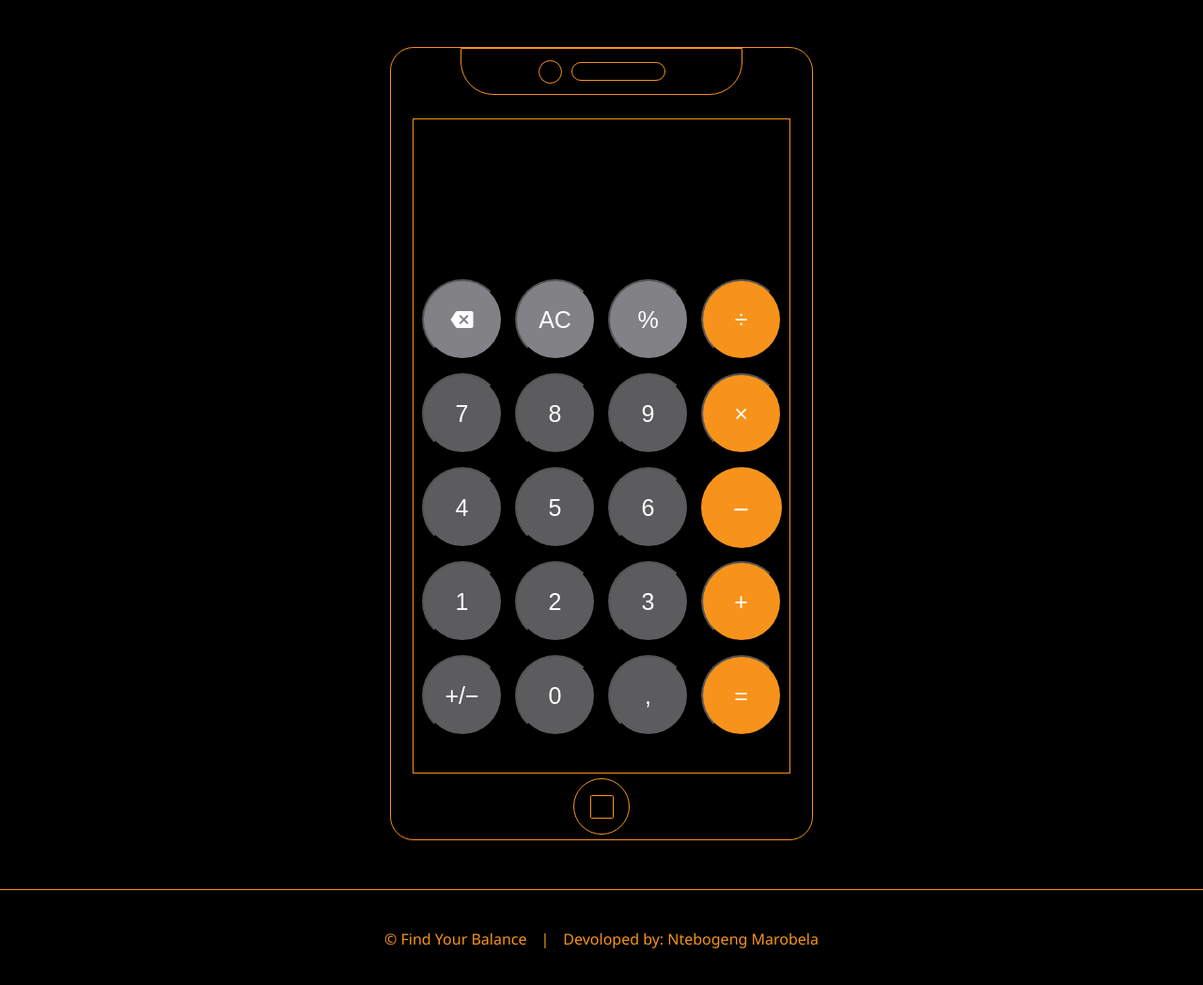
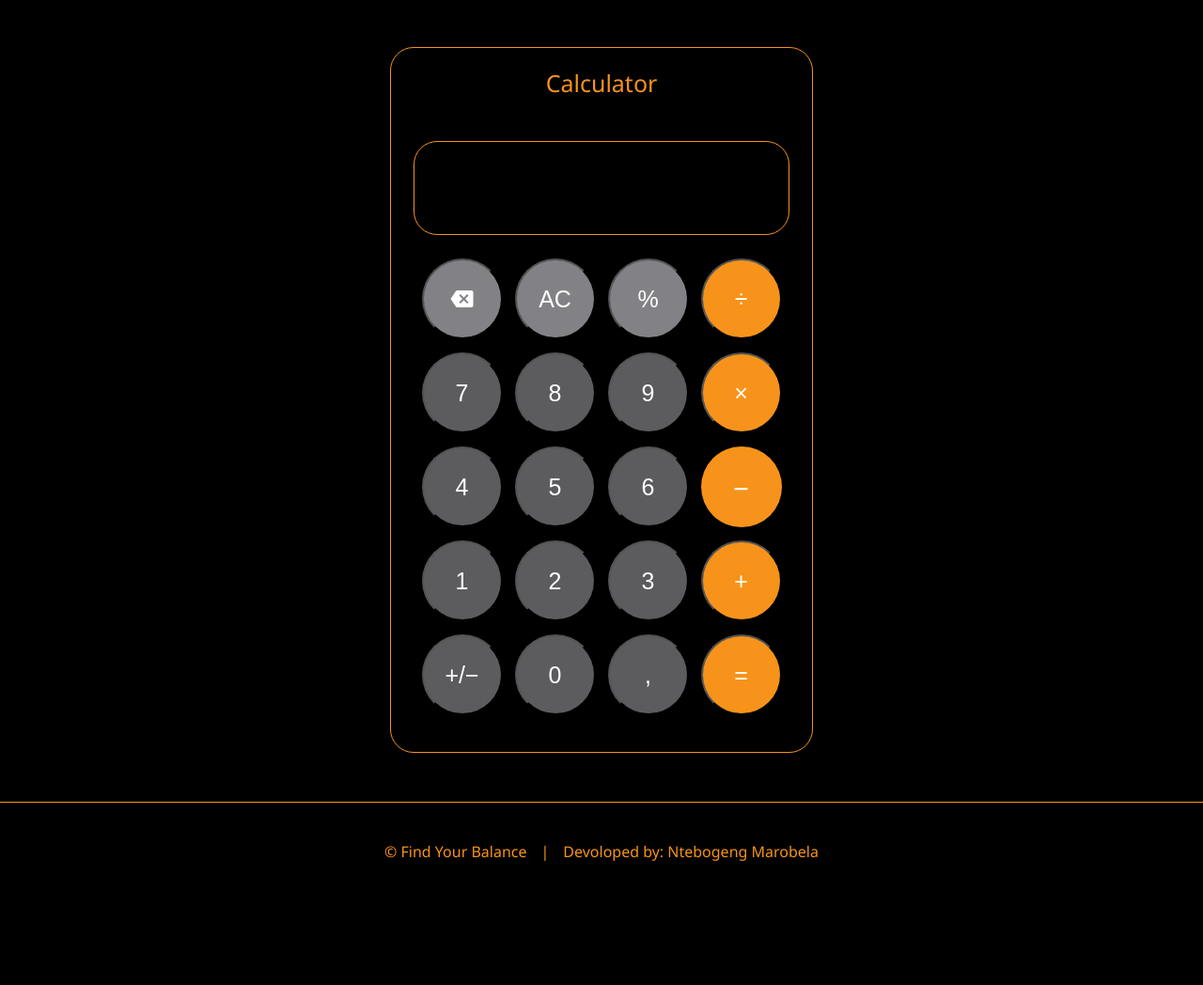
Before and after one commit to Ntebogengmarobela/fyb-ntebogeng-app, a plain HTML site: page index.html in a window 1280 px wide. Shown: the part 108-1156 px from the top of the page at 94% size. After the commit the page ends 1065 px from the top, so only its background shows below. Drawn offline with Linux system fonts and the light colour scheme.

Commit message:
changed back to standard calculator interface design

```diff
--- a/index.html
+++ b/index.html
@@ -3,7 +3,7 @@
   <head>
     <meta charset="UTF-8" />
     <meta name="viewport" content="width=device-width, initial-scale=1.0" />
-    <title>Find Your Balance</title>
+    <title>FYB | Ntebogeng Marobela</title>
     <link rel="stylesheet" href="styles.css" />
     <link
       rel="shortcut icon"
@@ -40,15 +40,9 @@
     </header>
     <main>
       <section class="calc-frame">
-        <section class="calc-notch">
-            <section class="cam">
+        <span class="calc-title">Calculator</span>
+        <input id="display" type="number" readonly class="calc-screen" />
 
-            </section>
-            <section class="speaker"></section>
-        </section>
-        <!-- <span class="calc-title">Calculator</span> -->
-         <section class="calc-square">
-            <input id="display" type="number" readonly class="calc-screen"></input>
         <section class="calc-key-sec">
           <section class="btn-row">
             <button class="btn-crcle-top">
@@ -65,7 +59,7 @@
             </button>
           </section>
           <section class="btn-row">
-                <button class="btn-crcle">
+                <button class="btn-crcle" >
                     <span class="digits">7</span>
                 </button>
                 <button class="btn-crcle">
@@ -121,85 +115,6 @@
                 </button>
             </section>
         </section>
-
-         </section>
-
-        <!-- <input id="display" type="number" readonly class="calc-screen"></input> -->
-        <!-- <section class="calc-key-sec">
-            <section class="btn-row">
-                <button class="btn-crcle-top">
-                    <i class="material-icons">backspace</i>
-                </button>
-                <button class="btn-crcle-top">
-                    <span class="digits">AC</span>
-                </button>
-                <button class="btn-crcle-top">
-                    <span class="digits">&percnt;</span>
-                </button>
-                <button class="btn-crcle-org">
-                    <span class="digits">&divide;</span>
-                </button>
-            </section>
-            <section class="btn-row">
-                <button class="btn-crcle">
-                    <span class="digits">7</span>
-                </button>
-                <button class="btn-crcle">
-                    <span class="digits">8</span>
-                </button>
-                <button class="btn-crcle">
-                    <span class="digits">9</span>
-                </button>
-                <button class="btn-crcle-org">
-                    <span class="digits">&times;</span>
-                </button>
-            </section>
-            <section class="btn-row">
-                <button class="btn-crcle">
-                    <span class="digits">4</span>
-                </button>
-                <button class="btn-crcle">
-                    <span class="digits">5</span>
-                </button>
-                <button class="btn-crcle">
-                    <span class="digits">6</span>
-                </button>
-                <section class="btn-crcle-org">
-                    <span class="digits">&minus;</span>
-                </section>
-            </section>
-            <section class="btn-row">
-                <button class="btn-crcle">
-                    <span class="digits">1</span>
-                </button>
-                <button class="btn-crcle">
-                    <span class="digits">2</span>
-                </button>
-                <button class="btn-crcle">
-                    <span class="digits">3</span>
-                </button>
-                <button class="btn-crcle-org">
-                    <span class="digits">+</span>
-                </button>
-            </section>
-            <section class="btn-row">
-                <button class="btn-crcle">
-                    <span class="digits">&plus;&sol;&minus; </span>
-                </button>
-                <button class="btn-crcle">
-                    <span class="digits">0</span>
-                </button>
-                <button class="btn-crcle">
-                    <span class="digits">&comma;</span>
-                </button>
-                <button class="btn-crcle-org">
-                    <span class="digits">&equals;</span>
-                </button>
-            </section>
-        </section> -->
-        <section class="hme-btn">
-            <section class="hme-btn-sq"></section>
-        </section>
       </section>
     </main>
     <footer>
--- a/styles.css
+++ b/styles.css
@@ -178,7 +178,7 @@ img {
     /* height: 129.333px; */
     width: 400px;
     border-radius: 25px;
-    /* border: 1px solid rgb(247, 147, 26); */
+    border: 1px solid rgb(247, 147, 26);
     /* border: 1.5px solid rgb(0, 122, 204); */
     align-items: center;
     margin-top: 45px;
@@ -187,7 +187,7 @@ img {
     /* background-color: rgb(255,255,255); */
     /* background-color: rgb(247, 147, 26); */
     background-color: transparent;
-    border: none;
+
 
 
 }
@@ -216,9 +216,9 @@ img {
     /* text-decoration: underline; */
     margin-top: 20px;
     display: flex;
-    /* color: rgb(247, 147, 26); */
+    color: rgb(247, 147, 26);
     /* color: rgb(0, 122, 204); */
-    color: rgb(255,255,255);
+    /* color: rgb(255,255,255); */
     align-items: center;
     justify-content: center;
     text-align: center;
@@ -335,7 +335,7 @@ footer {
 }
 .hme-btn {
     display: flex;
-    border: 1px solid rgb(247, 147, 26);
+    /* border: 1px solid rgb(247, 147, 26); */
     border-radius: 50%;
     height: 60px;
     width: 60px;
@@ -346,8 +346,9 @@ footer {
     width: 86px; */
     margin-top: 5px;
     margin-bottom: 5px;
+    background-color: transparent;
 
-    border-bottom: 1px solid rgb(247, 147, 26);
+
 
 }
 .speaker {
```
Lines whose indentation alone changed are shown as unchanged.
